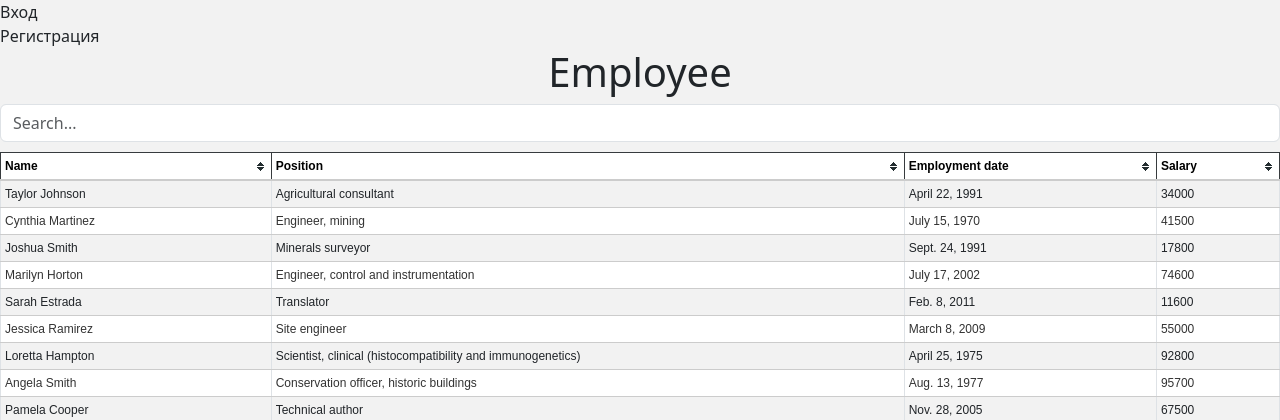
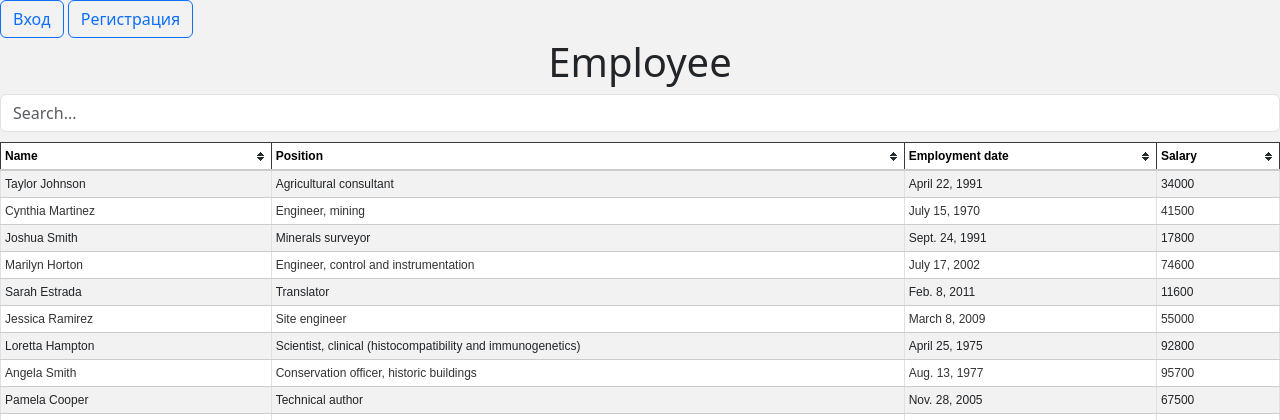
Before and after one commit to sergey-karavanets/test_project, a Django app: page / in a window 1280 px wide. Shown: the top 420 px of the page. Run offline with Django 4.2, Linux system fonts and the light colour scheme; data comes from the database, SQL or seed files in the repository; some libraries are stand-ins or nearby versions.

Commit message:
add button 'Профиль', 'Выход', 'Вход', 'Регистрация'

```diff
--- a/abz_agency/database/templates/database/base.html
+++ b/abz_agency/database/templates/database/base.html
@@ -17,11 +17,11 @@
 <body>
 <div>
     {% if user.is_authenticated %}
-    <a class="nav-item nav-link" href="{% url 'profile' %}">Профиль</a>
-    <a class="nav-item nav-link" href="{% url 'logout' %}">Выход</a>
+    <a type="button" class="btn btn-outline-primary" href="{% url 'profile' %}">Профиль</a>
+    <a type="button" class="btn btn-outline-primary" href="{% url 'logout' %}">Выход</a>
     {% else %}
-    <a class="nav-item nav-link" href="{% url 'login' %}">Вход</a>
-    <a class="nav-item nav-link" href="{% url 'register' %}">Регистрация</a>
+    <a type="button" class="btn btn-outline-primary" href="{% url 'login' %}">Вход</a>
+    <a type="button" class="btn btn-outline-primary" href="{% url 'register' %}">Регистрация</a>
     {% endif %}
 </div>
 {% if messages %}
```
